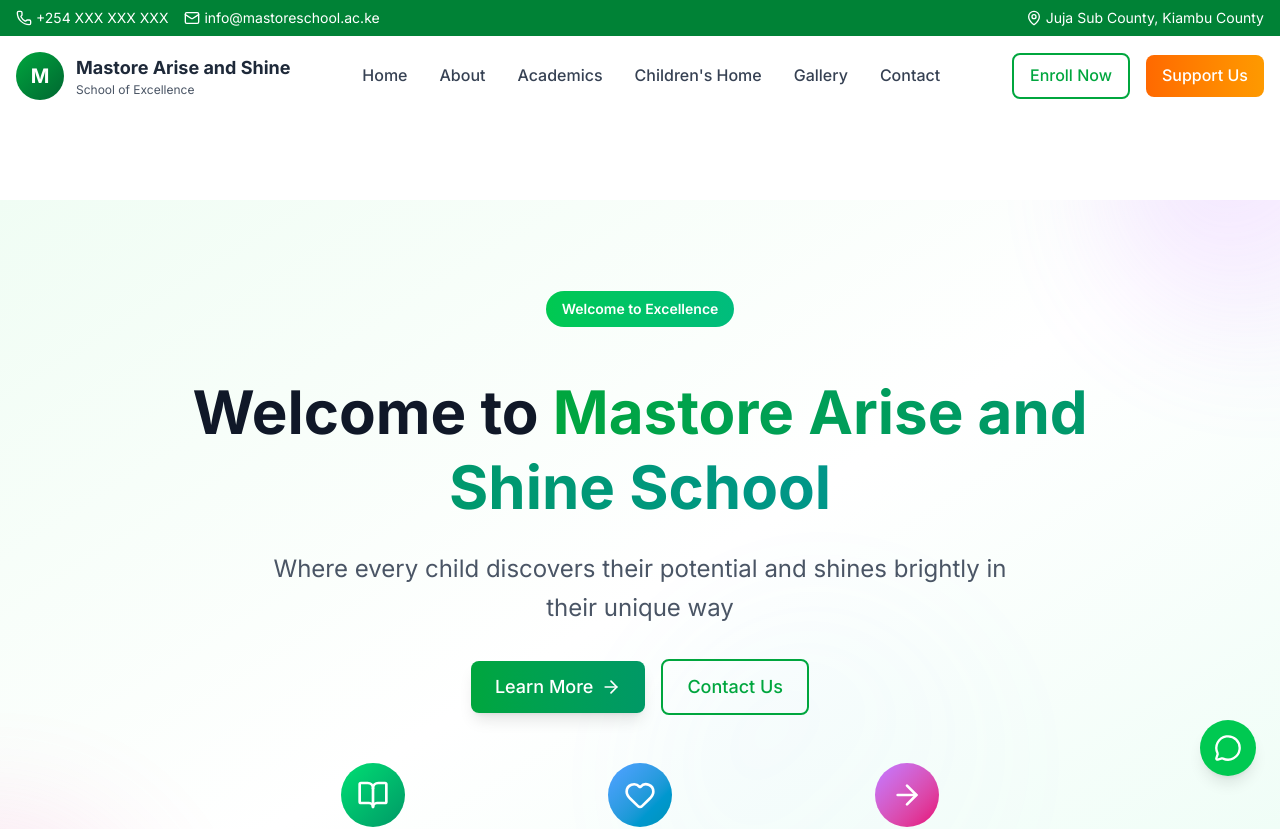
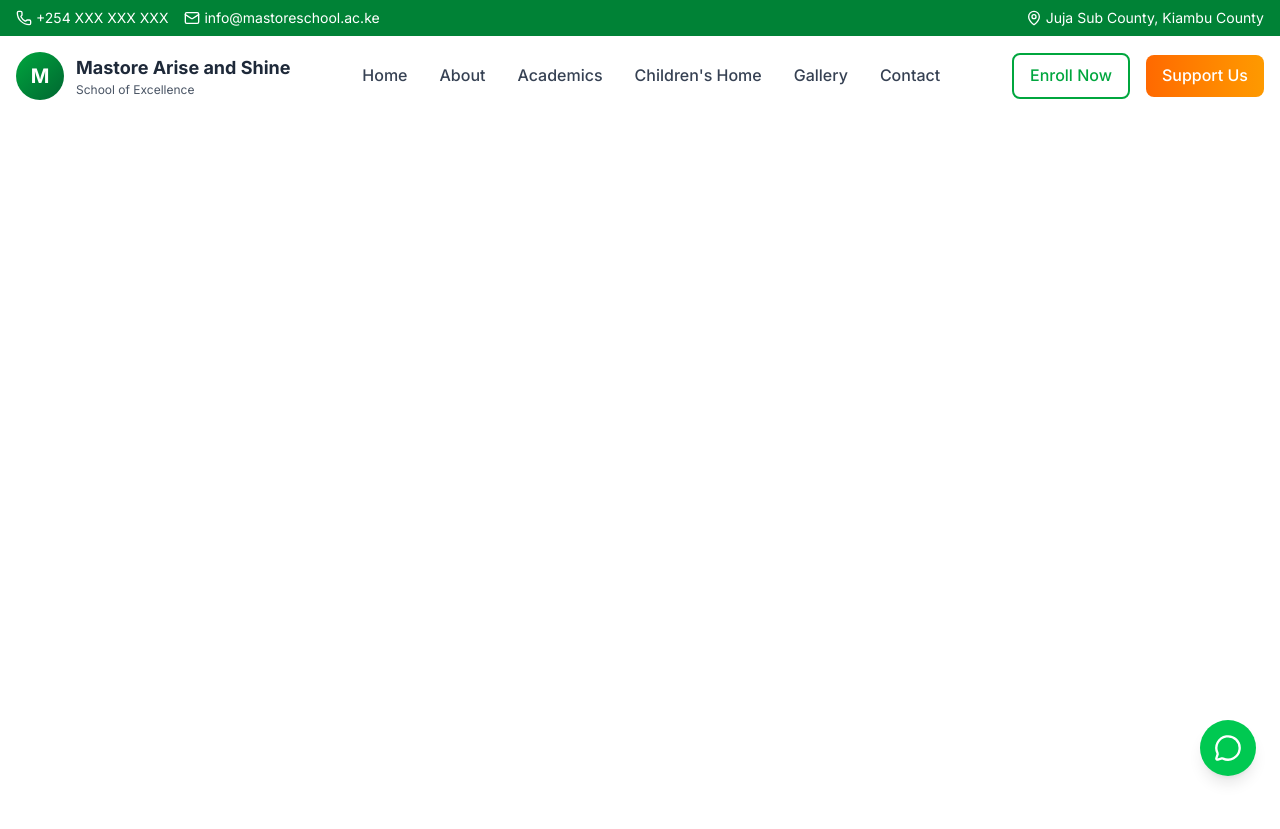
Before and after one commit to VicGriffin/mastore-arise-and-shine-school, a Next.js app: page / in a window 1280 px wide. Shown: the top 829 px of the page. Built offline with nearby package versions, Linux system fonts and the light colour scheme.

Commit message:
feat: add fade-line animation to globals.css
Replace padding with 1px emerald line fade effect for header separation

Co-authored-by: victor griffin <161013699+VicGriffin@users.noreply.github.com>

```diff
--- a/src/app/globals.css
+++ b/src/app/globals.css
@@ -252,6 +252,18 @@ body {
   }
 }
 
+/* Fade Line Animation */
+@keyframes fade-line {
+  0% {
+    border-top-color: rgb(5, 150, 105);
+    opacity: 1;
+  }
+  100% {
+    border-top-color: rgba(5, 150, 105, 0);
+    opacity: 0;
+  }
+}
+
 /* Animation Classes */
 .animate-fadeInUp {
   animation: fadeInUp 0.6s ease-out forwards;
@@ -327,6 +339,10 @@ body {
 
 .animate-parallax {
   animation: parallax linear forwards;
+}
+
+.animate-fade-line {
+  animation: fade-line 2s ease-out forwards;
 }
 
 /* Stagger animation delays */
--- a/src/app/layout.tsx
+++ b/src/app/layout.tsx
@@ -45,7 +45,7 @@ export default function RootLayout({
       </head>
       <body className={`${inter.className} min-h-screen flex flex-col`}>
         <Header />
-        <main className="flex-grow pt-[200px]">
+        <main className="flex-grow border-t border-emerald-600 animate-fade-line">
           {children}
         </main>
         <Footer />
```
